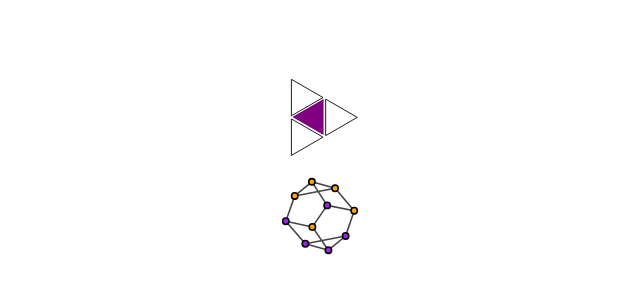
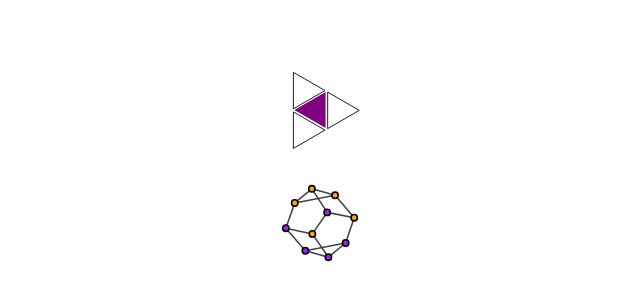
Before and after one commit to paulcousin/paulcousin.github.io, a plain HTML site: page index.html in a window 1280 px wide. Shown: the part 236-536 px from the top of the page, without its empty margins (320-960 px from the left). Drawn offline with Linux system fonts and the light colour scheme.

Commit message:
Change layout slightly

```diff
--- a/index.html
+++ b/index.html
@@ -8,11 +8,10 @@
                 width: 100%;
             }
 
-            table {
+            p {
                 margin: 0;
                 /* background-color: aqua; */
                 position: absolute;
-                width: 30px;
                 text-align: center;
                 margin-top: 10px;
                 top: 50%;
@@ -24,23 +23,20 @@
    </head>
    <body>
     <main>
-        <table>
-            <tr><td>
+        <p>
             <a href="https://paulcousin.github.io/triangular-automata/">
                 <img src="icons/triangular-automata.svg"
                         alt="Triangular Automata"
                         style="
                             height:80px;
-                                margin-left: 10px;
+                            margin-left: 14px;
                         "></a>
-            </td></tr>
-            <tr><td>
+            <br><br>
             <a href="https://paulcousin.github.io/graph-rewriting-automata/">
                 <img src="icons/graph-rewriting-automata.svg"
                         alt="Graph-Rewriting Automata"
                         style="height:100px;"></a>
-            </td></tr>
-        </table>
+        </p>
     </main>
    </body>
 </html>
```
Lines whose indentation alone changed are shown as unchanged.
